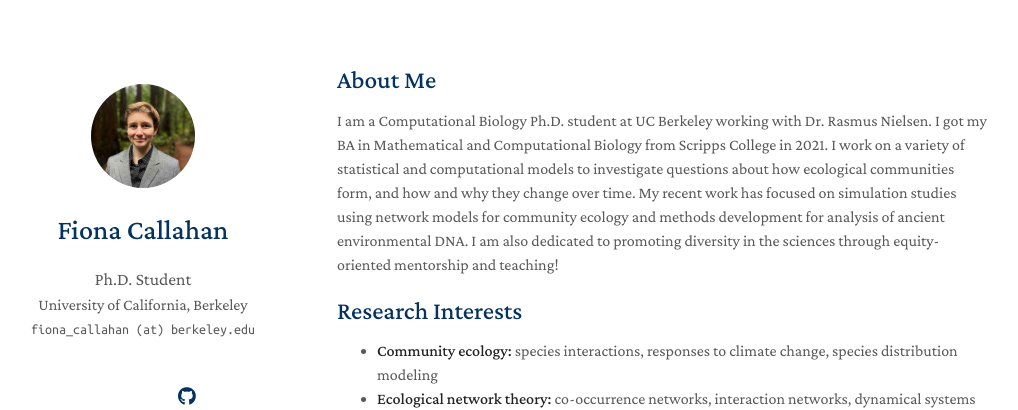
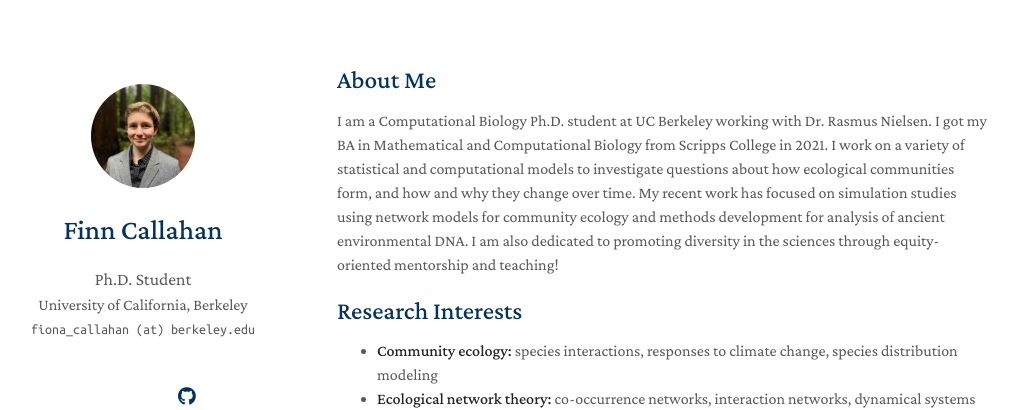
Before and after one commit to Fiona-MC/fmcallahan, a Jekyll site: the page built from index.md, in a window 1280 px wide. Shown: the top 410 px of the page, without its empty margins (133-1151 px from the left). Built offline with Jekyll 4.4.1, drawn with Linux system fonts in a browser that asks for light colours; a style sheet for code colours, icons or effects is not loaded; part of the change alters nothing that is shown.

Commit message:
Change title to Finn Callahan and update keywords
Updated title and keywords for the website.

```diff
--- a/_config.yml
+++ b/_config.yml
@@ -1,17 +1,16 @@
 # Basic Information
-title: Fiona Callahan
+title: Finn Callahan
 position: Ph.D. Student
 affiliation: University of California, Berkeley
 email: fiona_callahan (at) berkeley.edu
 
 # Search Engine Optimization (SEO)
 # The following information is used to improve the website traffic from search engines, e.g., Google.
-keywords: Fiona Callahan, UC Berkeley, ecology, modeling, computational biology
+keywords: Fiona Callahan, Finn Callahan, UC Berkeley, ecology, modeling, computational biology, University of California, Berkeley, Fiona Margaret Callahan
 description: Academic personal website for Fiona Callahan.
 canonical: https://fiona-mc.github.io/fmcallahan/
 
 # Links
-# If you don't need one of them, you may delete the corresponding line.
 google_scholar: https://scholar.google.com/citations?hl=en&user=QbtS5zIAAAAJ
 cv_link: assets/files/Callahan_cv_May2026.pdf
 github_link: https://github.com/Fiona-MC
```
